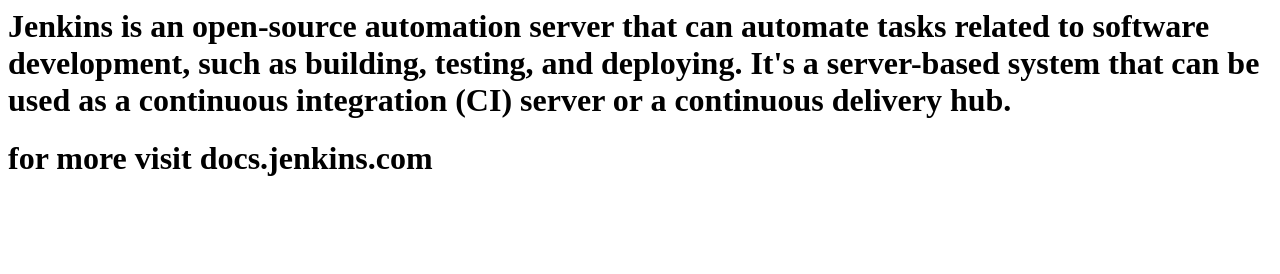
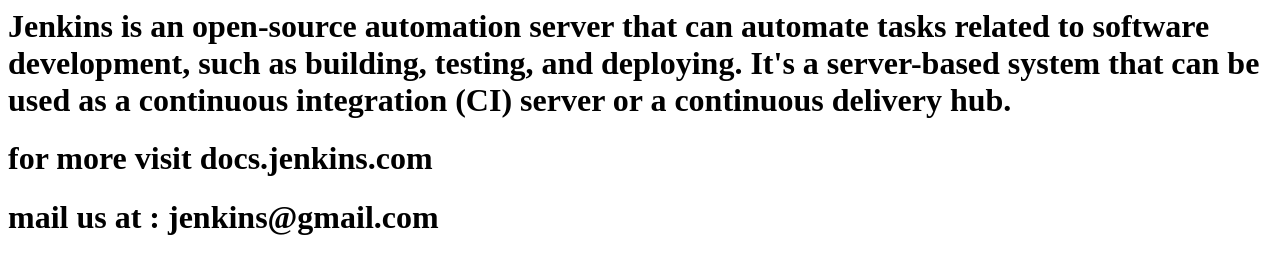
Before and after one commit to technet001/jenkins1, a plain HTML site: page index.html in a window 1280 px wide. Drawn offline with Linux system fonts and the light colour scheme.

Commit message:
version 2

```diff
--- a/index.html
+++ b/index.html
@@ -2,3 +2,4 @@
 	Jenkins is an open-source automation server that can automate tasks related to software development, such as building, testing, and deploying. It's a server-based system that can be used as a continuous integration (CI) server or a continuous delivery hub.
 </h1>
 <h1> for more visit docs.jenkins.com </h1>
+<h1> mail us at : jenkins@gmail.com </h1>
```
